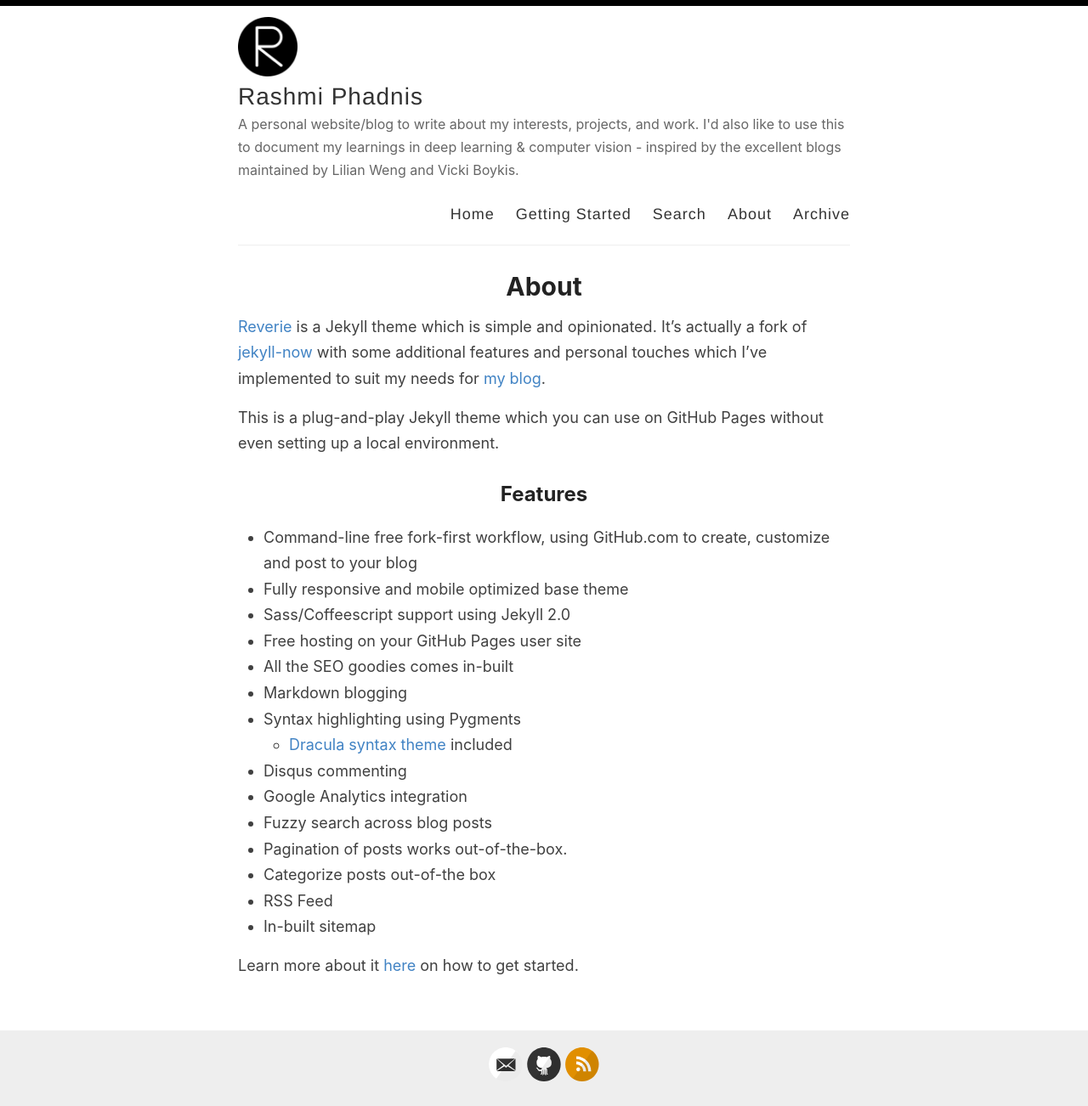
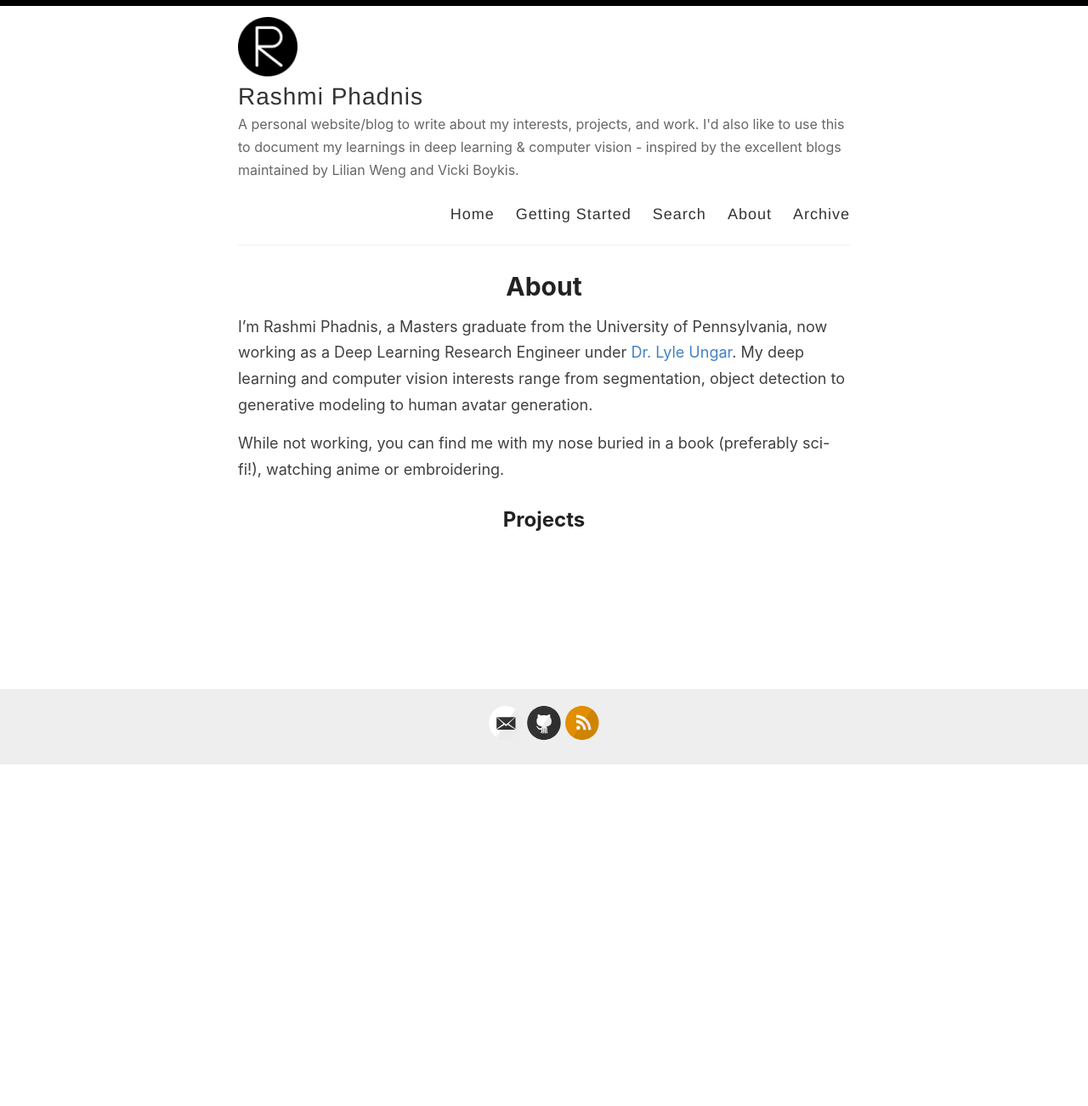
Before and after one commit to rashmip98/rashmip98.github.io, a Jekyll site: the page built from _pages/about.md, in a window 1280 px wide. Shown: the whole page at 85% size. Built offline with Jekyll 4.4.1, drawn with Linux system fonts in a browser that asks for light colours; after the commit the page ends 901 px from its top, so only the background shows below that.

Commit message:
Update about.md

```diff
--- a/_pages/about.md
+++ b/_pages/about.md
@@ -4,26 +4,8 @@ title: About
 permalink: /about/
 ---
 
-[Reverie](https://github.com/amitmerchant1990/reverie) is a Jekyll theme which is simple and opinionated. It's actually a fork of [jekyll-now](https://github.com/barryclark/jekyll-now) with some additional features and personal touches which I've implemented to suit my needs for [my blog](https://www.amitmerchant.com).
+I’m Rashmi Phadnis, a Masters graduate from the University of Pennsylvania, now working as a Deep Learning Research Engineer under [Dr. Lyle Ungar](https://scholar.google.com/citations?user=KCiDjbkAAAAJ). My deep learning and computer vision interests range from segmentation, object detection to generative modeling to human avatar generation.
 
-This is a plug-and-play Jekyll theme which you can use on GitHub Pages without even setting up a local environment.
+While not working, you can find me with my nose buried in a book (preferably sci-fi!), watching anime or embroidering.
 
-## Features
-
-- Command-line free fork-first workflow, using GitHub.com to create, customize and post to your blog
-- Fully responsive and mobile optimized base theme
-- Sass/Coffeescript support using Jekyll 2.0
-- Free hosting on your GitHub Pages user site
-- All the SEO goodies comes in-built
-- Markdown blogging
-- Syntax highlighting using Pygments
-    - [Dracula syntax theme](https://draculatheme.com/) included
-- Disqus commenting
-- Google Analytics integration
-- Fuzzy search across blog posts
-- Pagination of posts works out-of-the-box.
-- Categorize posts out-of-the box
-- RSS Feed
-- In-built sitemap
-
-Learn more about it [here](https://github.com/amitmerchant1990/reverie) on how to get started.
+## Projects
```
